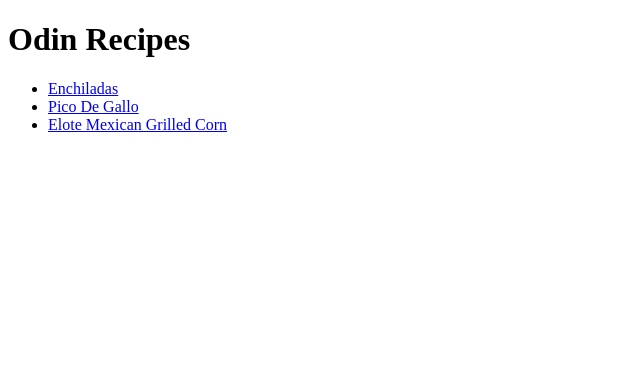
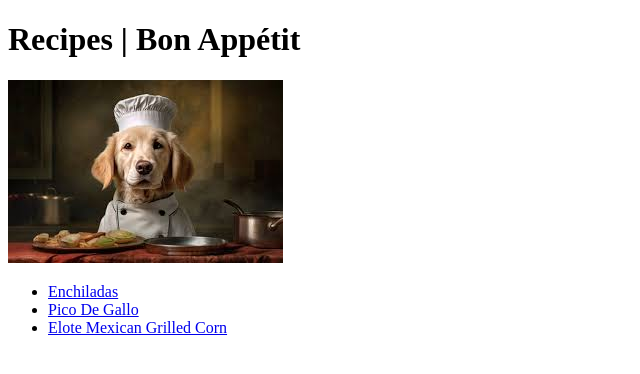
Before and after one commit to barn21yardi/odin-recipes, a plain HTML site: page index.html in a window 1280 px wide. Shown: the whole page, without its empty margins (0-640 px from the left). Drawn offline with Linux system fonts and the light colour scheme.

Commit message:
Add dog cooking jpg to index.html

```diff
--- a/index.html
+++ b/index.html
@@ -5,7 +5,8 @@
         <title></title>
     </head>
     <body>
-        <h1>Odin Recipes</h1>
+        <h1>Recipes | Bon Appétit</h1>
+        <img src="./img/dog.jpg" alt="Dog Cooking">
         <ul>
             <li><a href="recipes/enchiladas.html">Enchiladas</a></li>
             <li><a href="recipes/pico-de-gallo.html">Pico De Gallo</a></li>
```
Also changed, not shown: img/dog.jpg (added).
